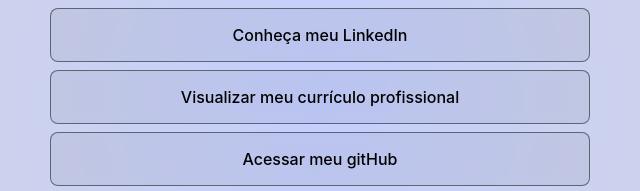
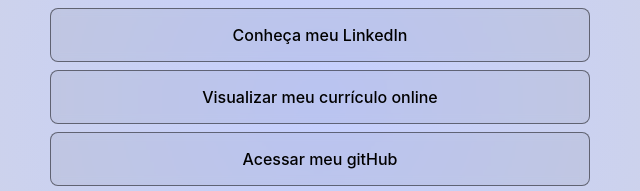
Before and after one commit to eliriamirna/Presentation-links, a plain HTML site: page index.html in a window 1280 px wide. Shown: the part 299-490 px from the top of the page, 320-960 px from the left. Drawn offline with nearby package versions, Linux system fonts and the light colour scheme.

Commit message:
change text links

```diff
--- a/index.html
+++ b/index.html
@@ -27,7 +27,7 @@
         <a href="https://www.linkedin.com/in/eliriamirna/" target="_blank">Conheça meu LinkedIn</a>
       </li>
       <li>
-        <a href="#">Visualizar meu currículo profissional</a>
+        <a href="#">Visualizar meu currículo online</a>
       </li>
       <li>
         <a href="https://github.com/eliriamirna?tab=repositories" target="_blank">Acessar meu gitHub</a>
```
